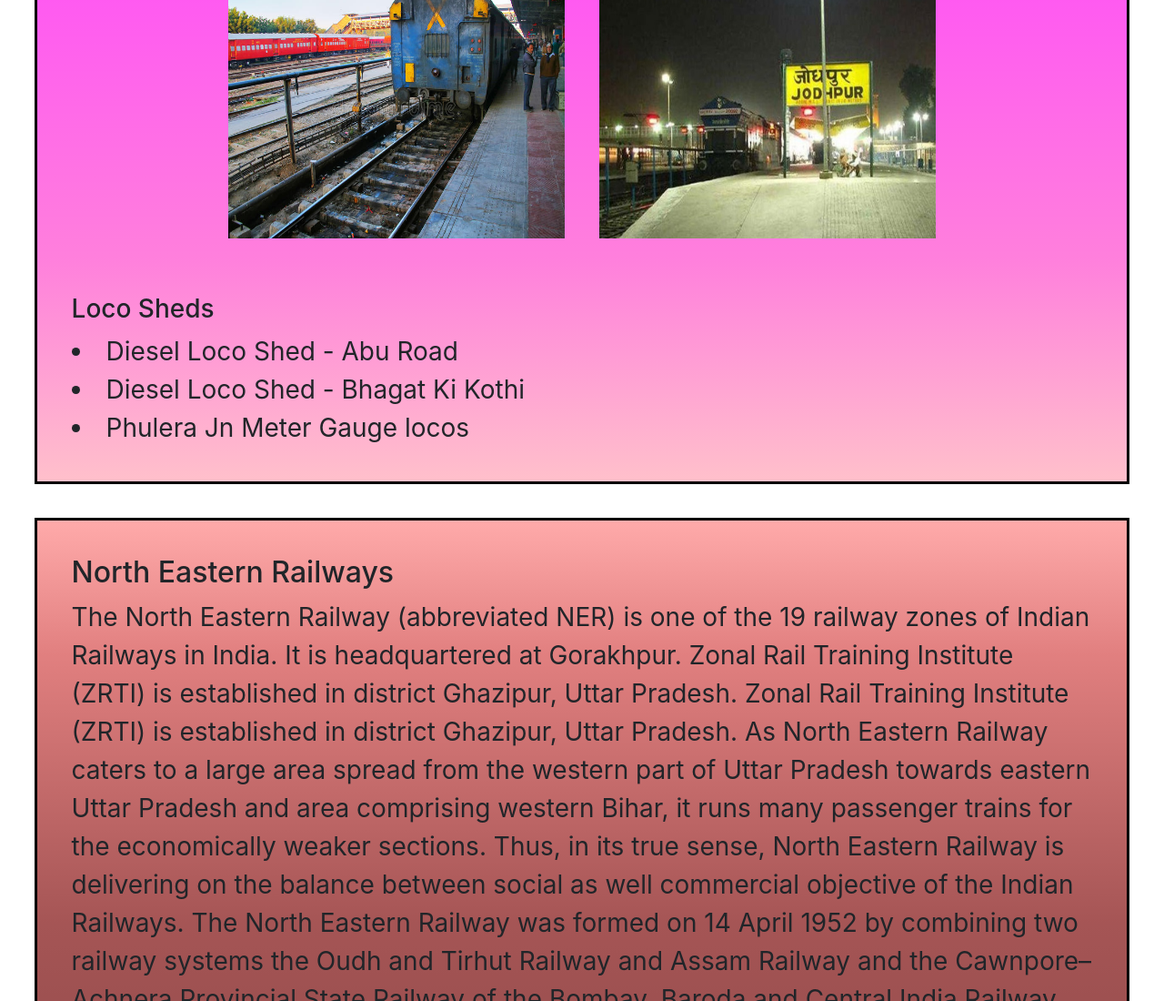
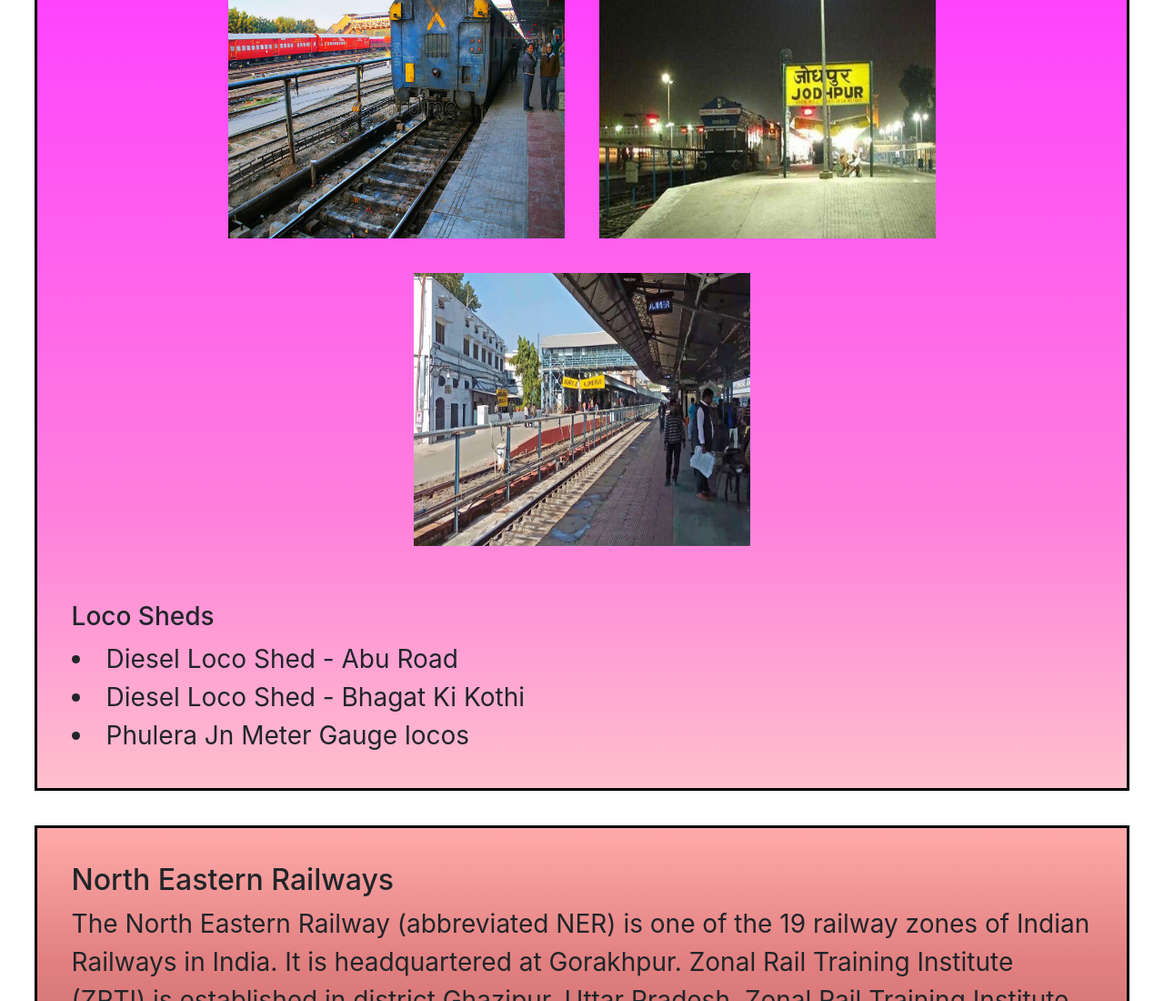
Before and after one commit to Advaithva/Rail-Zones-of-India, a plain HTML site: page index.html in a window 1280 px wide. Shown: the part 5454-6554 px from the top of the page at 91% size. Drawn offline with nearby package versions, Linux system fonts and the light colour scheme.

Commit message:
Update index.html

```diff
--- a/index.html
+++ b/index.html
@@ -167,7 +167,7 @@
 <br>
 		<h3> Important Railway Stations </h3>
 		<p> Jaipur Jn, Ajmer Jn, Bikaner Jn, Jodhpur Jn, Barmer, Marwar Jn, Mavli Jn, Udaipur Jn, Lalgarh, Suratgarh Jn, Shri Ganganagar, Alwar Jn, Phulera Jn, Hisar, Abu Road, Rewari Jn, Bandukui Jn, etc.</p>
-		<center> <img src = "image.png" class = "stationimg"><img src = "main-qimg-e16a3e71b183773cb29784916400a713.jpg" class = "stationimg"> </center>
+		<center> <img src = "image.png" class = "stationimg"><img src = "main-qimg-e16a3e71b183773cb29784916400a713.jpg" class = "stationimg"><img src = "maxresdefault.jpg" class = "stationimg"> </center>
 <br>
 		<h3> Loco Sheds </h3>
 		<li> Diesel Loco Shed - Abu Road </li>
```
